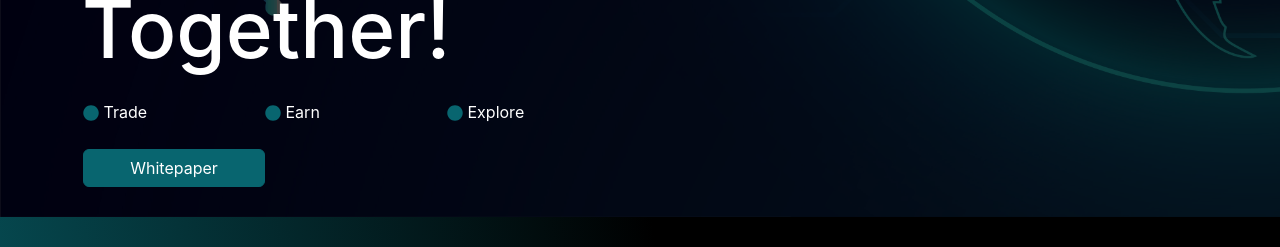
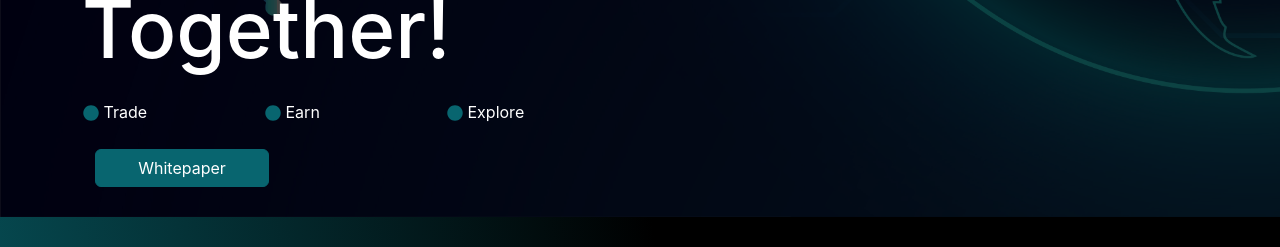
Before and after one commit to Sheriff10/dashfinance, a React (Create React App) app: page / in a window 1280 px wide. Shown: the part 1060-1307 px from the top of the page. Built offline with nearby package versions, Linux system fonts and the light colour scheme.

Commit message:
added whitepaper

```diff
--- a/src/components/about.jsx
+++ b/src/components/about.jsx
@@ -43,8 +43,11 @@ export const About = () => {
                         </ul>
                         <div className="container">
                            <div className="row btn-con">
-                              <a href='./dashfinance_whitepaper.pdf' className=" btn btn-success col-sm-8 col-md- col-lg-4 abt-btn" download>
-                                 Whitepaper
+                              <a href="./dashfinance_whitepaper.pdf" download>
+                                 <div className=" btn btn-success col-sm-8 col-md- col-lg-4 abt-btn">
+                                    {" "}
+                                    Whitepaper
+                                 </div>
                               </a>
                            </div>
                         </div>
```
